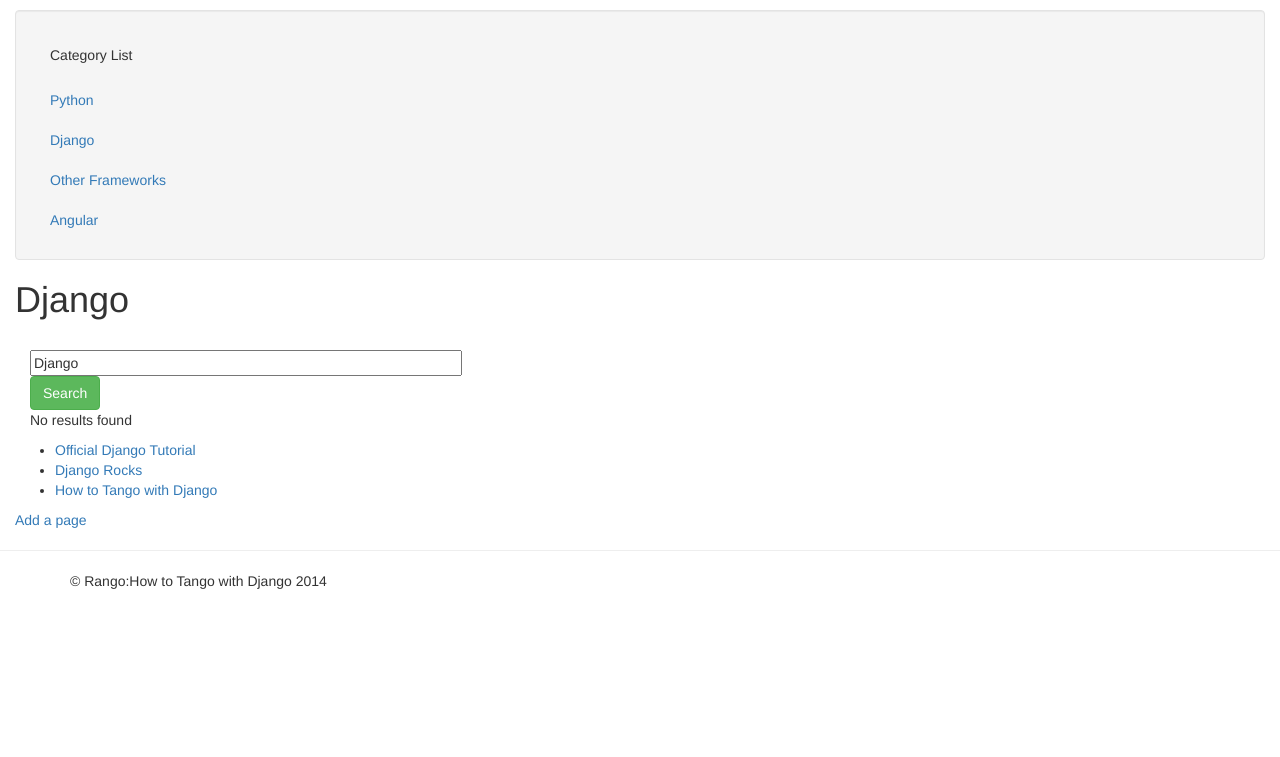
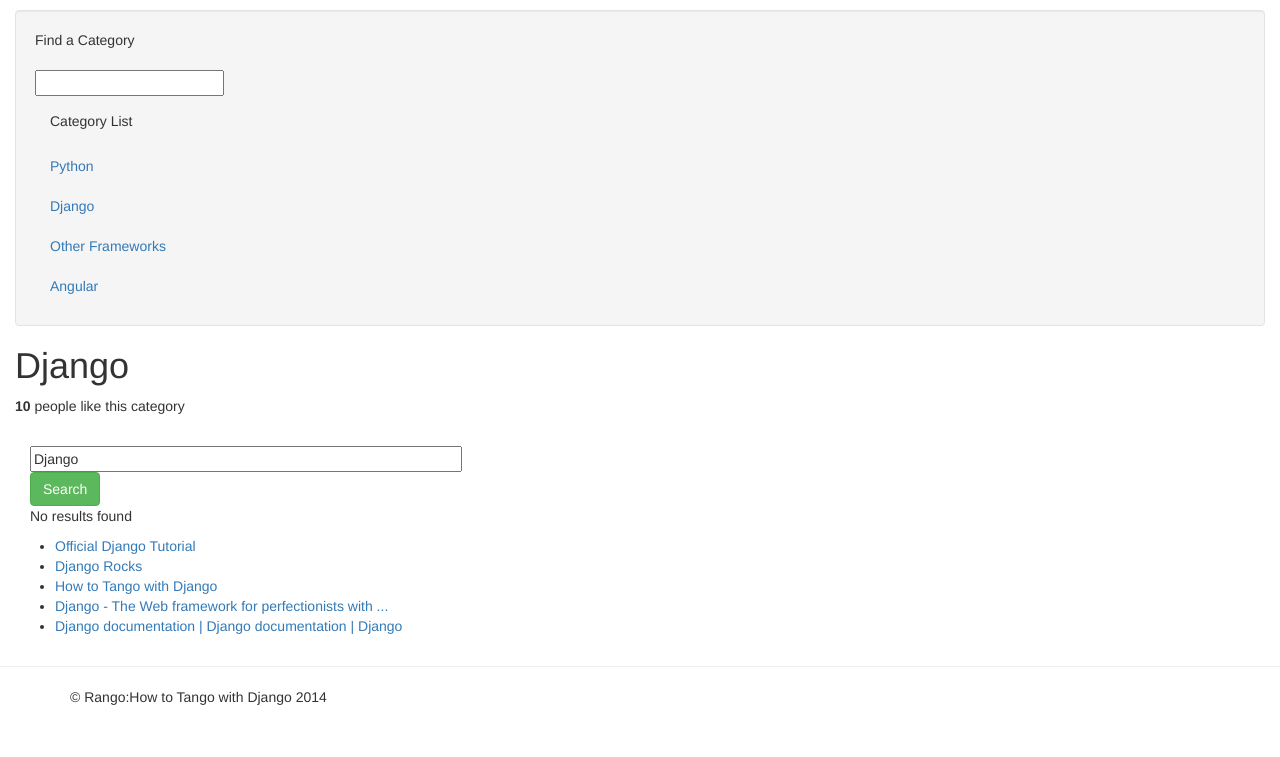
Before and after one commit to mscienski/rango, a Django app: page /rango/category/Django/ in a window 1280 px wide. Shown: the part 50-807 px from the top of the page. Run offline with Django 3.2, Linux system fonts and the light colour scheme; data comes from the database, SQL or seed files in the repository; some libraries are stand-ins or nearby versions.

Commit message:
Finish part 15, ajax

```diff
--- a/rango/urls.py
+++ b/rango/urls.py
@@ -2,14 +2,17 @@
 from rango import views
 
 urlpatterns = patterns('',
-    url(r'^$', views.index, name='index'),
-    url(r'^category/(?P<category_name_url>\w+)/$', views.category, name='category'),
-    url(r'^add_category/$', views.add_category, name='add_category'),
-    url(r'^category/(?P<category_name_url>\w+)/add_page/$', views.add_page, name='add_page'),
-    url(r'^register/$', views.register, name='register'),
-    url(r'^login/$', views.user_login, name='login'),
-    url(r'^restricted/', views.restricted, name='restricted'),
-    url(r'^logout/$', views.user_logout, name='logout'),
-    url(r'^profile/$', views.profile, name='profile'),
-    url(r'^goto/$', views.track_url, name='track_url'),
-)
+                       url(r'^$', views.index, name='index'),
+                       url(r'^category/(?P<category_name_url>\w+)/$', views.category, name='category'),
+                       url(r'^add_category/$', views.add_category, name='add_category'),
+                       url(r'^category/(?P<category_name_url>\w+)/add_page/$', views.add_page, name='add_page'),
+                       url(r'^register/$', views.register, name='register'),
+                       url(r'^login/$', views.user_login, name='login'),
+                       url(r'^restricted/', views.restricted, name='restricted'),
+                       url(r'^logout/$', views.user_logout, name='logout'),
+                       url(r'^profile/$', views.profile, name='profile'),
+                       url(r'^goto/$', views.track_url, name='track_url'),
+                       url(r'^like_category/$', views.like_category, name='like_category'),
+                       url(r'^suggest_category/$', views.suggest_category, name='suggest_category'),
+                       url(r'^auto_add_page/$', views.auto_add_page, name='auto_add_page'),
+                       )
--- a/rango/views.py
+++ b/rango/views.py
@@ -60,6 +60,7 @@
         pages = Page.objects.filter(category=category).order_by('-views')
 
         context_dict['pages'] = pages
+        context_dict['category'] = category
 
         context_dict['category'] = category
     except Category.DoesNotExist:
@@ -214,8 +215,17 @@
     return HttpResponseRedirect('/rango/')
 
 
-def get_category_list():
-    cat_list = Category.objects.all()
+def get_category_list(max_results=0, starts_with=''):
+    cat_list = []
+
+    if starts_with:
+        cat_list = Category.objects.filter(name__istartswith=starts_with)
+    else:
+        cat_list = Category.objects.all()
+
+    if max_results > 0:
+        if len(cat_list) > max_results:
+            cat_list = cat_list[:max_results]
 
     for cat in cat_list:
         cat.url = urlencoding(cat.name)
@@ -256,3 +266,55 @@
             except:
                 pass
     return redirect(url)
+
+
+@login_required
+def like_category(request):
+    context = RequestContext(request)
+    cat_id = None
+    if request.method == 'GET':
+        cat_id = request.GET['category_id']
+
+    likes = 0
+    if cat_id:
+        category = Category.objects.get(id=int(cat_id))
+        if category:
+            likes = category.likes + 1
+            category.likes = likes
+            category.save()
+
+    return HttpResponse(likes)
+
+
+def suggest_category(request):
+    context = RequestContext(request)
+    cat_list = []
+    starts_with = ''
+    if request.method == 'GET':
+        starts_with = request.GET['suggestion']
+
+    cat_list = get_category_list(8, starts_with)
+
+    return render_to_response('rango/category_list.html', {'cat_list': cat_list}, context)
+
+
+@login_required
+def auto_add_page(request):
+    context = RequestContext(request)
+    cat_id = None
+    url = None
+    title = None
+    context_dict = {}
+    if request.method == 'GET':
+        cat_id = request.GET['category_id']
+        url = request.GET['url']
+        title = request.GET['title']
+        if cat_id:
+            category = Category.objects.get(id=int(cat_id))
+            p = Page.objects.get_or_create(category=category, title=title, url=url)
+
+            pages = Page.objects.filter(category=category).order_by('-views')
+
+            context_dict['pages'] = pages
+
+    return render_to_response('rango/page_list.html', context_dict, context)
--- /dev/null
+++ b/static/js/rango-ajax.js
@@ -0,0 +1,42 @@
+/**
+ * Created by idfl on 8/7/14.
+ */
+
+$(function() {
+    $('#likes').click(function() {
+        var $this = $(this);
+        var catid;
+        catid = $this.attr('data-catid');
+        $.get('/rango/like_category/', {category_id: catid}, function(data) {
+            $('#like_count').html(data);
+            $this.hide();
+        });
+    });
+
+    $('#suggestion').keyup(function(){
+        var $this = $(this);
+        var query;
+        query = $this.val();
+        $.get('/rango/suggest_category/',
+            {suggestion: query},
+            function(data) {
+                $('#cats').html(data);
+            });
+    });
+
+    $('.rango-add').click(function() {
+        var $this = $(this);
+        var catid = $this.attr('data-catid');
+        var url = $this.attr('data-url');
+        var title = $this.attr('data-title');
+        $.get('/rango/auto_add_page/',
+            {
+                category_id: catid,
+                url: url,
+                title: title},
+            function(data) {
+                $('#pages').html(data);
+                $this.hide();
+            });
+    })
+});
--- a/templates/rango/base.html
+++ b/templates/rango/base.html
@@ -51,6 +51,13 @@
             <div class="well sidebar-nav">
                 {% block sidebar %}
                 {% endblock %}
+                <ul class="nav nav-list">
+                    <li class="nav-header">Find a Category</li>
+                    <form>
+                        <label></label>
+                        <li><input type="text" class="search-query span10" name="suggestion" id="suggestion" value="" /></li>
+                    </form>
+                </ul>
                 <div id="cats">
                     {% if cat_list %}
                         <ul class="nav nav-list">
--- a/templates/rango/category.html
+++ b/templates/rango/category.html
@@ -7,6 +7,14 @@
 {% block body_block %}
     <div class="hero-unit">
         <h1>{{ category_name }}</h1>
+
+        <p>
+            <b id="like_count">{{ category.likes }}</b> people like this category
+
+            {% if user.is_authenticated %}
+                <button id="likes" data-catid="{{ category.id }}" class="btn btn-mini btn-primary" type="button">Like</button>
+            {% endif %}
+        </p>
 
         <div class="container-fluid">
             <br />
@@ -24,7 +32,11 @@
                     <ol>
                         {% for result in result_list %}
                             <li>
-                    <strong><a href="{{ result.link }}">{{ result.title }}</a></strong><br />
+                                <strong><a href="{{ result.link }}">{{ result.title }}</a></strong>
+                                {% if user.is_authenticated %}
+                                    <button data-catid="{{ category.id }}" data-title="{{ result.title }}" data-url="{{ result.link }}" class="rango-add btn btn-mini btn-info" type="button">Add Page</button>
+                                {% endif %}
+                                <br />
                                 <em>{{ result.summary }}</em>
                             </li>
                         {% endfor %}
@@ -35,23 +47,7 @@
             {% endif %}
         </div>
         {% if category %}
-        {% if pages %}
-        <ul>
-            {% for page in pages %}
-            <li>
-                <a href="/rango/goto/?page_id={{ page.id }}">{{ page.title }}</a>
-                {% if page.views > 1 %}
-                    - ({{ page.views }} views)
-                {% elif page.views == 1 %}
-                    - ({{ page.views }} view)
-                {% endif %}
-            </li>
-            {% endfor %}
-        </ul>
-        {% else %}
-            <strong>No pages in category.</strong>
-        {% endif %}
-        <a href="{% url 'category' category_name_url %}add_page">Add a page</a></li>
+            {% include 'rango/page_list.html' with pages=pages %}
         {% else %}
             The specified category {{ category_name }} does not exist!
         {% endif %}
--- /dev/null
+++ b/templates/rango/page_list.html
@@ -0,0 +1,18 @@
+{% if pages %}
+    <div id="pages">
+        <ul>
+            {% for page in pages %}
+                <li>
+                    <a href="/rango/goto/?page_id={{ page.id }}">{{ page.title }}</a>
+                    {% if page.views > 1 %}
+                        - ({{ page.views }} views)
+                    {% elif page.views == 1 %}
+                        - ({{ page.views }} view)
+                    {% endif %}
+                </li>
+            {% endfor %}
+        </ul>
+    </div>
+{% else %}
+    <strong>No pages in category.</strong>
+{% endif %}
```
Also changed, not shown: other parts of templates/rango/base.html (+1 -0 lines), rango.db. Lines whose indentation alone changed are shown as unchanged.
